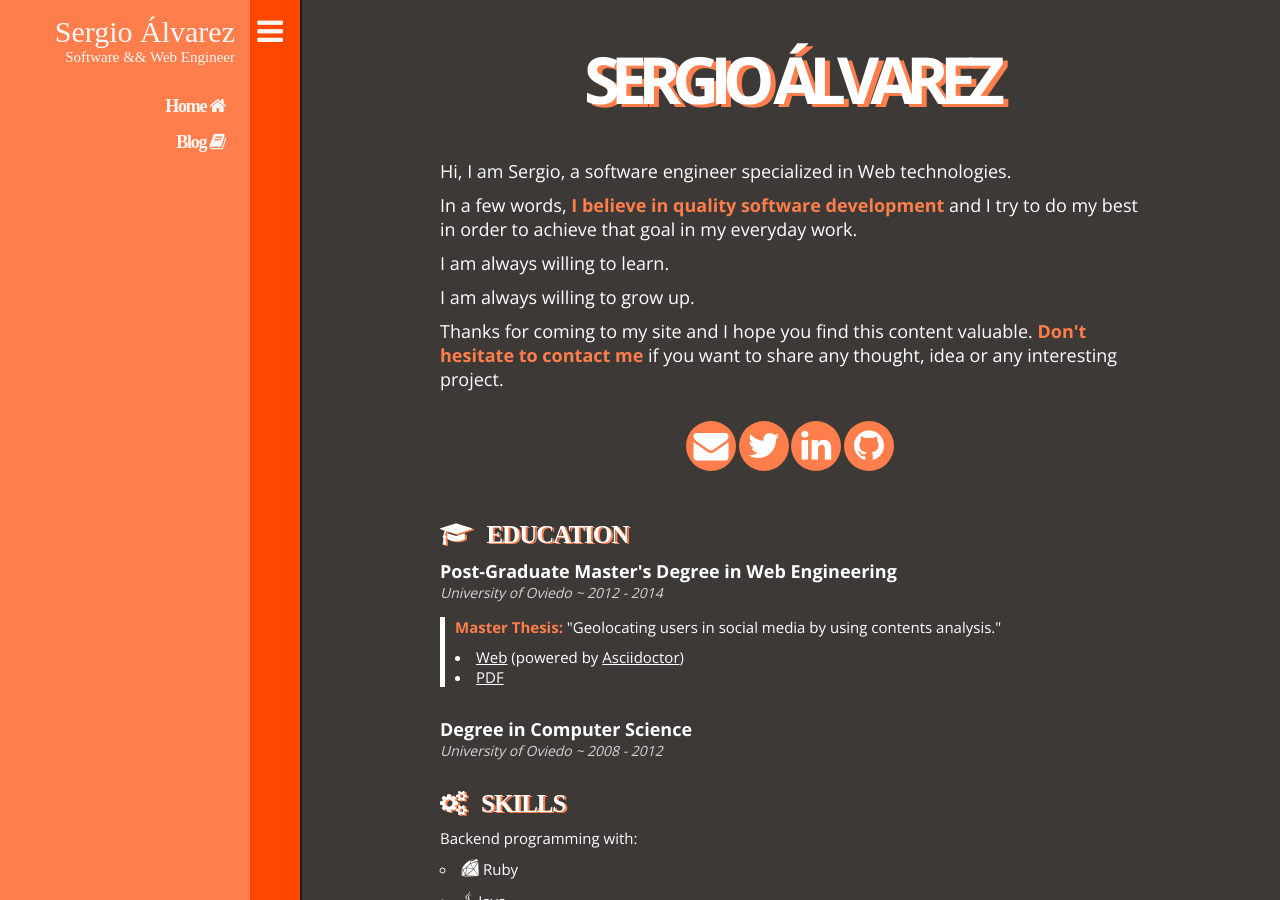
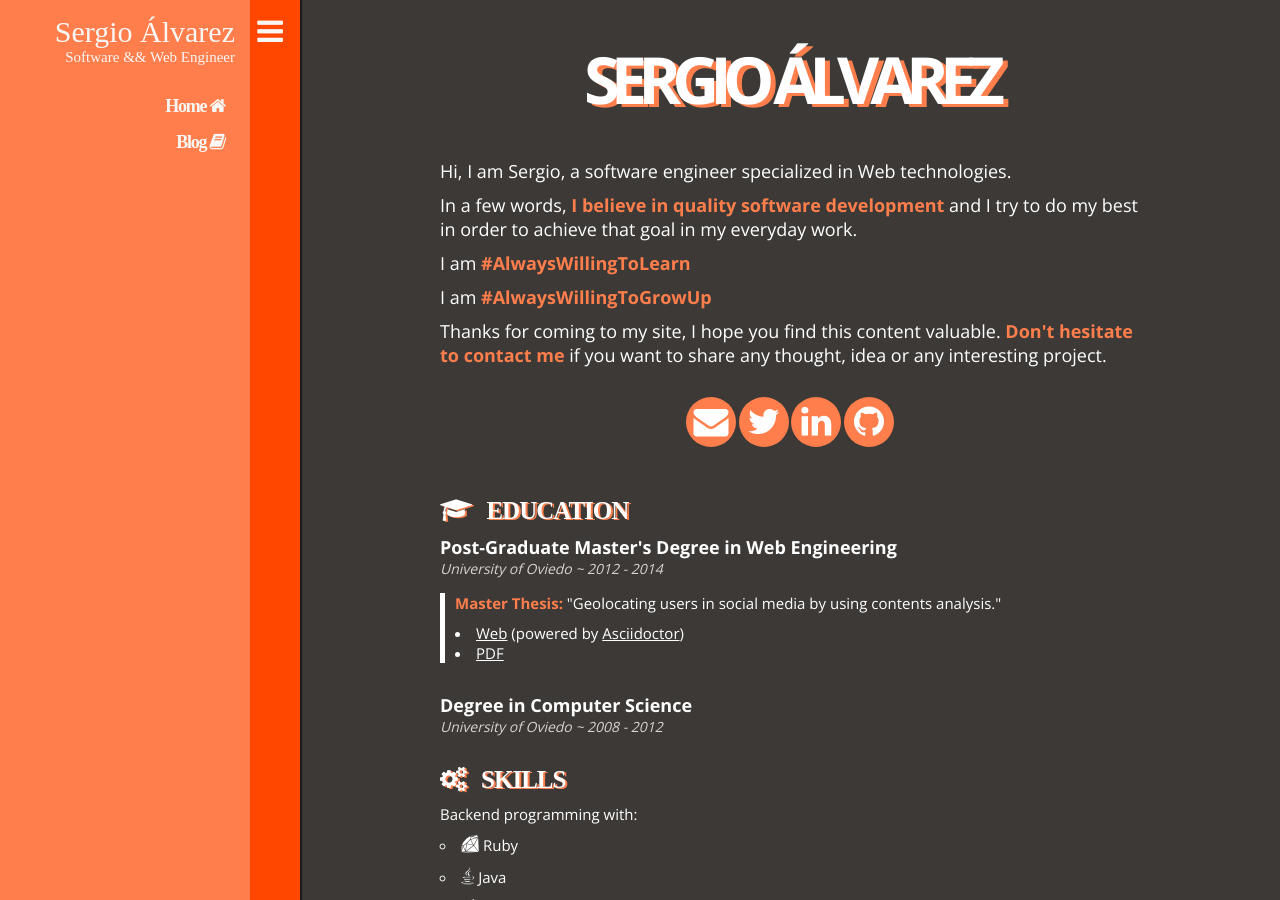
Before and after one commit to sergioalvz/sergioalvz.github.io, a Jekyll site: the page built from index.html, in a window 1280 px wide and 900 px high. Built offline with Jekyll 4.4.1, drawn with Linux system fonts in a browser that asks for light colours; nearby versions of some CDN libraries; some web fonts are replaced; Markdown is read by kramdown in place of the engine named in the settings.

Commit message:
Minor changes @ homepage

```diff
--- a/index.html
+++ b/index.html
@@ -12,10 +12,10 @@ code_name: home
 
       <p>In a few words, <strong>I believe in quality software development</strong> and I try to do my best in order to achieve that goal in my everyday work.</p>
 
-      <p>I am always willing to learn.</p>
-      <p>I am always willing to grow up.</p>
+      <p>I am <strong>#AlwaysWillingToLearn</strong></p>
+      <p>I am <strong>#AlwaysWillingToGrowUp</strong></p>
 
-      <p>Thanks for coming to my site and I hope you find this content valuable. <strong>Don't hesitate to contact me</strong> if you want to share any thought, idea or any interesting project.</p>
+      <p>Thanks for coming to my site, I hope you find this content valuable. <strong>Don't hesitate to contact me</strong> if you want to share any thought, idea or any interesting project.</p>
     </section>
 
     <section class="social">
```
